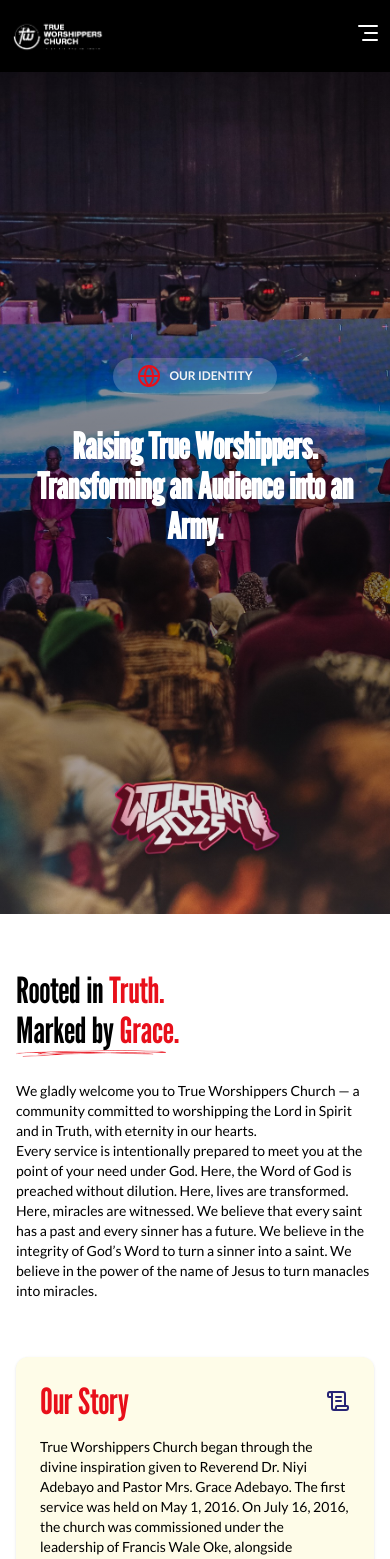
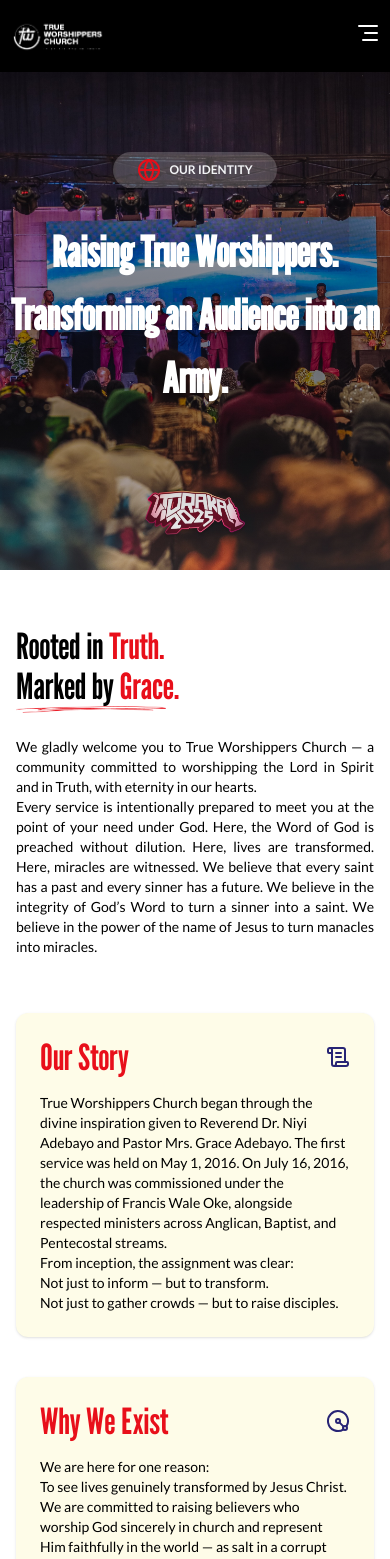
Before and after one commit to Peteru2/twc-frontend, a React (Vite) app: page /about in a window 390 px wide. Shown: the top 1559 px of the page. Built offline with nearby package versions, Linux system fonts and the light colour scheme.

Commit message:
adjustment made to home and about page

```diff
--- a/index.html
+++ b/index.html
@@ -4,7 +4,7 @@
     <meta charset="UTF-8" />
     <link rel="icon" type="image/svg+xml" href="/logo.png" />
     <meta name="viewport" content="width=device-width, initial-scale=1.0" />
-    <title>twe-frontend</title>
+    <title>True Worshippers Church</title>
   </head>
   <body>
     <div id="root"></div>
--- a/src/components/about/Colors.tsx
+++ b/src/components/about/Colors.tsx
@@ -80,17 +80,17 @@
       initial="hidden"
       whileInView="visible"
       viewport={{ once: true, amount: 0.3 }}
-      className="overflow-hidden "
+      className="overflow-hidden w-full"
     >
       <motion.h1 variants={TextVariants} className="viga md:text-5xl text-4xl text-center">
         What Defines Us
       </motion.h1>
 
-      <div className="flex justify-center w-full">
+      <div className="flex justify-center   ">
         <motion.img
           variants={LineVariants}
           src="/line.png"
-          className="mt-2 origin-center"
+          className="mt-2 origin-cente w-40 md:w-50 flex justidy-center"
         />
       </div>
     </motion.div>
@@ -108,7 +108,7 @@
           >
             <div className={`${card.bg} h-46 rounded-xl mt-4  text-${card.textColor} p-4 `}>
                 <h2 className="viga text-3xl mb-2">{card.color}</h2>
-                <p className="lato text-[15px]">{card.meaning}</p>
+                <p className="lato md:text-[15px] text-[14px] text-justify">{card.meaning}</p>
             </div>
 
           </motion.div>
--- a/src/components/about/Hero.tsx
+++ b/src/components/about/Hero.tsx
@@ -11,8 +11,13 @@
     },
   };
   return (
-    <div className="">
-      <div className="relative h-screen w-full flex items-center justify-center">
+    <motion.div
+      initial={{ opacity: 0, y: 40 }}
+          whileInView={{ opacity: 1, y: 0 }}
+          transition={{ duration: 0.8 }}
+          viewport={{ once: true }}
+    className="">
+      <div className="relative h-[500px] md:h-screen w-full flex items-center justify-center">
         <img
           src="/aboutHero.jpg"
           alt="Hero Background"
@@ -46,7 +51,7 @@
           whileInView={{ opacity: 1, y: 0 }}
           transition={{ duration: 0.8 }}
           viewport={{ once: true }}
-className="text-4xl md:hidden block viga font-bold text-white px-2  my-8">
+className="text-[42px] md:hidden block viga font-bold text-white px-2  my-8">
             Raising True Worshippers.
         Transforming an Audience
          into an Army.
@@ -60,7 +65,7 @@
 
         </div>
       </div>
-    </div>
+    </motion.div>
   );
 };
 
--- a/src/components/about/Journey.tsx
+++ b/src/components/about/Journey.tsx
@@ -53,7 +53,7 @@
         <motion.img
           variants={LineVariants}
           src="/line.png"
-          className="mt-2 origin-center"
+          className="mt-2  w-60 md:w-80 origin-center"
         />
       </div>
     </motion.div>
--- a/src/components/about/Story.tsx
+++ b/src/components/about/Story.tsx
@@ -27,7 +27,7 @@
           initial={{ opacity: 0, x: 80 }}
           whileInView={{ opacity: 1, x: 0 }}
           transition={{ duration: 0.9, ease: "easeOut" }}
-          className="md:text-[15px] text-sm lato "
+          className="md:text-[15px] text-sm lato text-justify"
         >
           <p>
             We gladly welcome you to True Worshippers Church — a community
--- a/src/components/home/Hero.tsx
+++ b/src/components/home/Hero.tsx
@@ -23,11 +23,16 @@
   };
   return (
     <div className="">
-      <div className="relative h-screen w-full flex items-center justify-center">
+      <motion.div
+      initial={{ opacity: 0, y: 40 }}
+          whileInView={{ opacity: 1, y: 0 }}
+          transition={{ duration: 0.8 }}
+          viewport={{ once: true }}
+      className="relative  h-screen w-full flex items-center justify-center">
         <img
           src="/homeHero.jpg"
           alt="Hero Background"
-          className="absolute inset-0 h-full w-full object-cover"
+          className="absolute inset-0  h-full w-full object-cover"
         />
 
         <div className="absolute inset-0 bg-gradient-to-t from-black via-black/40 to-transparent"></div>
@@ -58,7 +63,7 @@
         <motion.span variants={childVariants} className="inline-block">Christ</motion.span>
       </span>
 
-      {" And Disciple the Church to ".split(" ").map((word, i) => (
+      {"  And Disciple the Church to ".split(" ").map((word, i) => (
         <motion.span key={i + 10} variants={childVariants} className="inline-block mx-2">
           {word}
         </motion.span>
@@ -76,7 +81,7 @@
       initial="hidden"
       whileInView="visible"
       viewport={{ once: true, amount: 0.5 }}
-className="text-4xl md:hidden block viga font-bold text-white px-2  my-8">
+className="text-[42px] md:hidden block viga font-bold text-white px-2  my-8">
             We Evangelize the World to
             <b className="text-[#E80F1A]"> {" "}
               Receive  Christ
@@ -106,7 +111,7 @@
         </div>
       </div>
         </div>
-      </div>
+      </motion.div>
     </div>
   );
 };
--- a/src/components/home/Rna.tsx
+++ b/src/components/home/Rna.tsx
@@ -2,7 +2,12 @@
 
 export default function Rna() {
   return (
-    <section className="w-full bg-black lato text-white overflow-hidden">
+    <motion.section
+    initial={{ opacity: 0, y: 40 }}
+          whileInView={{ opacity: 1, y: 0 }}
+          transition={{ duration: 0.8 }}
+          viewport={{ once: true }}
+    className="w-full bg-black lato text-white overflow-hidden">
       <div className="max-w-7xl mx-auto px-6 py-20">
         <div className="grid md:grid-cols-2 items-center gap-12">
 
@@ -94,6 +99,6 @@
           </motion.div>
         </div>
       </div>
-    </section>
+    </motion.section>
   );
 }
--- a/src/components/home/WorshipWithUs.tsx
+++ b/src/components/home/WorshipWithUs.tsx
@@ -33,7 +33,12 @@
 
 export default function WorshipWithUs() {
   return (
-    <section className="relative lato w-full min-h-screen pb-16 overflow-hidden">
+    <motion.section
+    initial={{ opacity: 0, y: 40 }}
+          whileInView={{ opacity: 1, y: 0 }}
+          transition={{ duration: 0.8 }}
+          viewport={{ once: true }}
+    className="relative lato w-full min-h-screen pb-16 overflow-hidden">
       {/* Background */}
       <motion.div
         initial={{ scale: 1.1 }}
@@ -159,6 +164,6 @@
           ))}
         </motion.div>
       </div>
-    </section>
+    </motion.section>
   );
 }
```
